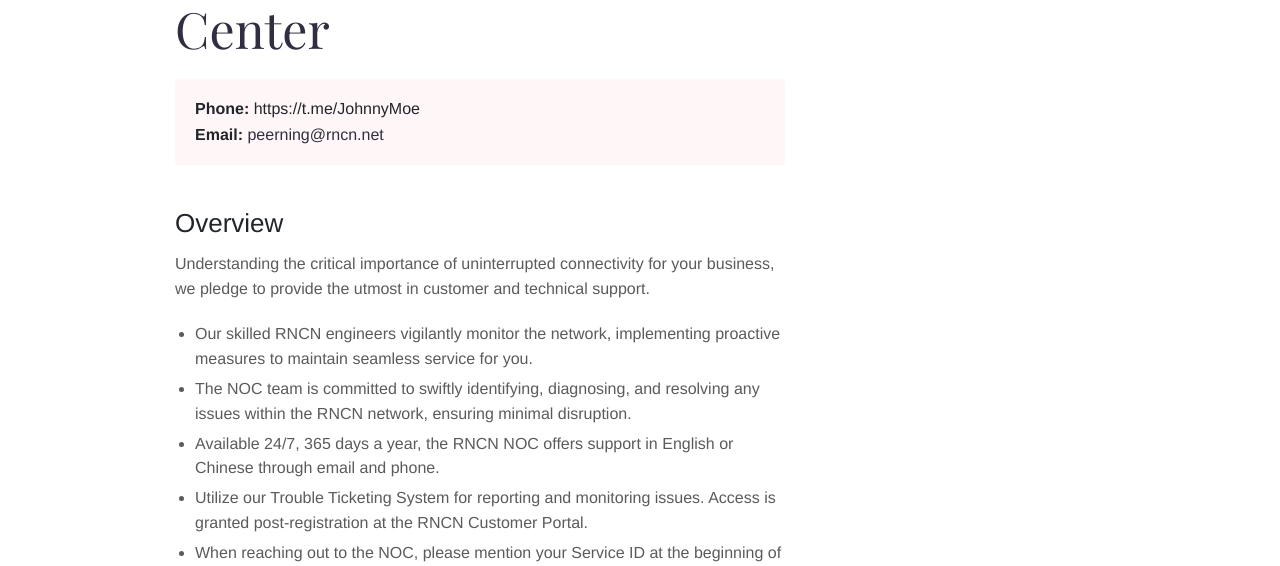
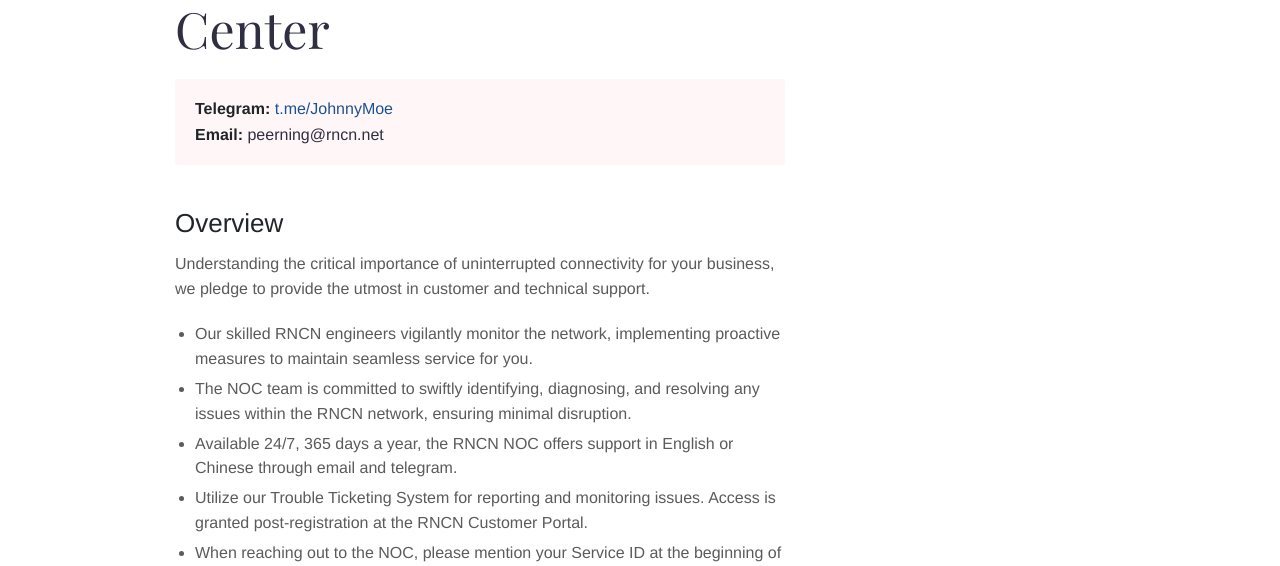
Before and after one commit to JohnnySun/rncn, a Jekyll site: the page built from noc.md, in a window 1280 px wide. Shown: the part 223-789 px from the top of the page. Built offline with Jekyll 4.4.1, drawn with Linux system fonts in a browser that asks for light colours.

Commit message:
update phone to telegram

```diff
--- a/_data/contact.yml
+++ b/_data/contact.yml
@@ -1,3 +1,3 @@
 email: 'peerning@rncn.net'
-phone: 'https://t.me/JohnnyMoe'
+telegram: 'JohnnyMoe'
 contact_button_link: 'noc'
--- a/_includes/call.html
+++ b/_includes/call.html
@@ -1,7 +1,10 @@
 <div class="call">
   <div class="call-box-top">
-    {% if site.data.contact.phone %}
-        <div class="call-phone"><strong>Phone: </strong> {{ site.data.contact.phone }} </div>
+    {% if site.data.contact.telegram %}
+        <div class="call-telegram"><strong>Telegram: </strong>
+          <a href="https://t.me/{{ site.data.contact.telegram }}">
+            t.me/{{ site.data.contact.telegram }}
+          </a> </div>
     {% endif %}
     {% if site.data.contact.email %}
     <div class="call-email"><strong>Email: </strong>
--- a/_sass/components/_call.scss
+++ b/_sass/components/_call.scss
@@ -34,7 +34,7 @@
     font-size: 1.1rem;
     font-weight: bold;
   }
-  .call-phone {
+  .call-telegram {
     margin-bottom: 5px;
   }
   .call-email {
--- a/noc.md
+++ b/noc.md
@@ -10,7 +10,7 @@ Understanding the critical importance of uninterrupted connectivity for your bus
 
 - Our skilled RNCN engineers vigilantly monitor the network, implementing proactive measures to maintain seamless service for you.
 - The NOC team is committed to swiftly identifying, diagnosing, and resolving any issues within the RNCN network, ensuring minimal disruption.
-- Available 24/7, 365 days a year, the RNCN NOC offers support in English or Chinese through email and phone.
+- Available 24/7, 365 days a year, the RNCN NOC offers support in English or Chinese through email and telegram.
 - Utilize our Trouble Ticketing System for reporting and monitoring issues. Access is granted post-registration at the RNCN Customer Portal.
 - When reaching out to the NOC, please mention your Service ID at the beginning of your call or include it in the initial line of your email or message via the Contact Form or Trouble Ticketing system.
 - To guarantee timely and effective support, please promptly update the RNCN NOC with any changes to your contact details.
```
